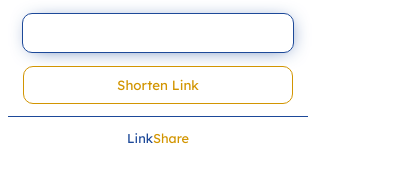
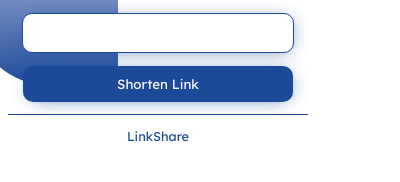
Before and after one commit to iamkentleom/LinkShare, a browser extension: page popup.html in a window 400 px wide. Drawn offline with Linux system fonts and the light colour scheme.

Commit message:
ui changes (v1.2.0)

```diff
--- a/popup.html
+++ b/popup.html
@@ -20,15 +20,19 @@
     </div>
     <p></p>
     <hr>
-    <p><span class="li">Link</span><span class="sh">Share</span></p>
+    <p><span class="li">LinkShare</span></p>
 </body>
 <style>
     body{
         width: 300px;
         font-family: 'Lexend Deca', sans-serif;
+        background-image: url('images/bg.svg');
+        background-repeat: no-repeat;
+        background-size: contain;
     }
     #link{
         font-family: 'Roboto Mono', monospace;
+        color: white;
     }
     p{
         text-align: center;
@@ -51,7 +55,8 @@
         text-align: center;
     }
     .box{
-        border: 1px solid rgb(29,73,153);
+        border: 1px solid rgb(29, 73, 154);
+        background-color: white;
         padding-top: 10px;
         padding-bottom: 8px;
         border-radius: 10px;
@@ -63,18 +68,22 @@
     }
     button{
         padding: 10px;
+        border: 0;
         border-radius: 10px;
         width: 270px;
-        border: 1px solid rgb(210, 149, 1);
-        color: rgb(210,149,1);
-        background-color: white;
+        background-color: rgb(29,73,153);
+        color: white;
+        -webkit-box-shadow: 2px 2px 20px -8px rgba(29,74,153,1);
+        -moz-box-shadow: 2px 2px 20px -8px rgba(29,74,153,1);
+        box-shadow: 2px 2px 20px -8px rgba(29,74,153,1);
         font-family: 'Lexend Deca', sans-serif;
-        transition: 0.3s ease-out;
+        transition: 0.2s ease;
     }
     button:hover{
-        background-color: rgb(210,149,1);
-        color: white;
-        transition: 0.3s ease-in;
+        /* background-color: rgb(210,149,1); */
+        transform: translate(0px,2px);
+        box-shadow: none;
+        transition: 0.2s ease;
     }
     button:focus{
         outline: none;
@@ -82,9 +91,6 @@
     .li{
         color: rgb(29,73,153);
     }
-    .sh{
-        color: rgb(210,149,1);
-    }
 </style>
 <script src="qrcode.js"></script>
 <script src="script.js"></script>
```
Also changed, not shown: images/bg.svg (added), images/icon128.png, images/icon16.png, images/icon48.png, manifest.json.
